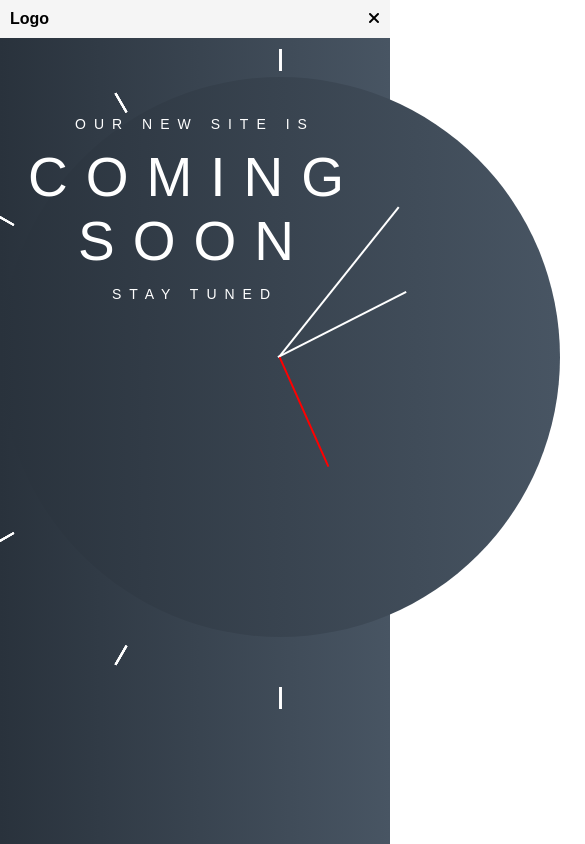
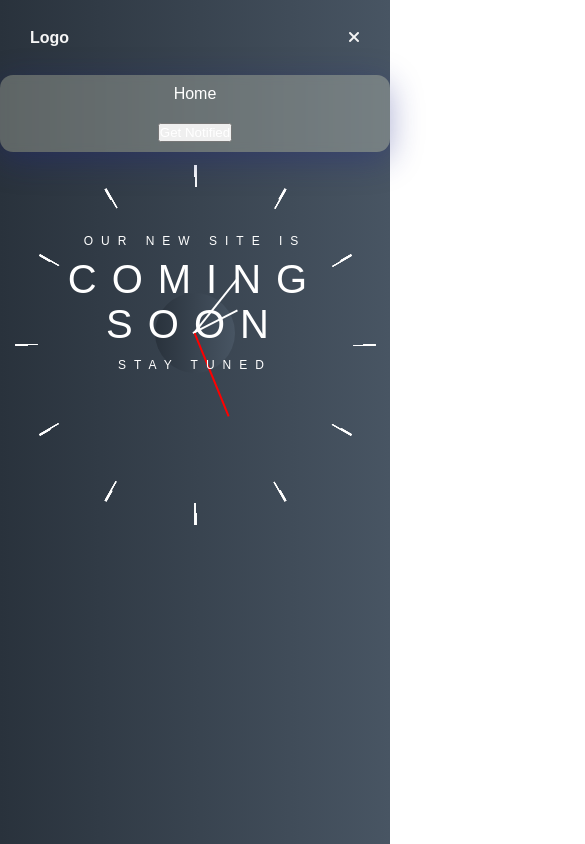
Before and after one commit to Ichie235/AvvicBankComingSoon-page, a React (Create React App) app: page / in a window 390 px wide. Both pictures are taken after a click on the element 373 px from the left and 19 px from the top of the page. Shown: the top 844 px of the page, 585 px wide, since content can reach past the window. Built offline with nearby package versions, Linux system fonts and the light colour scheme; a web font is replaced by a local one.

Commit message:
second commit

```diff
--- a/src/App.css
+++ b/src/App.css
@@ -1,4 +1,6 @@
 .App {
   position: relative;
   text-align: center;
+  width: 100%;
+  margin: 0px auto 0px;
 }
--- a/src/components/clock/clock.css
+++ b/src/components/clock/clock.css
@@ -120,3 +120,32 @@
     background-color: #fff;
     transform-origin: bottom;
   }
+
+  @media screen and (max-width: 576px) {
+.clock {
+  width: 80px;
+  height: 80px;
+  position: absolute;
+  left: 0;
+  right: 0;
+  margin-left: auto;
+  margin-right: auto;
+  margin-top: 75%;
+}
+
+.hour-hand {
+  height: 50px;
+}
+
+.minute-hand {
+  height: 70px;
+}
+
+.second-hand {
+  height: 90px;
+}
+.minute-line {
+  height: 12px;
+  /* transform: translate(-50%, -1000%) !important; */
+}
+  }
--- a/src/components/clock/clock.js
+++ b/src/components/clock/clock.js
@@ -46,6 +46,7 @@ const RoundClock = () => {
           style={{ transform: `rotate(${index * 150}deg) translate(-50%, -1400%)` }}
         />
       ))}
+
     </div>
   );
 };
--- a/src/components/navbar/NavBar.js
+++ b/src/components/navbar/NavBar.js
@@ -15,9 +15,11 @@ const Navbar = () => {
       <div className={`navbar-menu ${isMobileMenuOpen ? 'open' : ''}`}>
         <ul className="navbar-nav">
           <li className="nav-item"><a href="#home">Home</a></li>
-          <li className="nav-item"><a href="#about">About</a></li>
-          <li className="nav-item"><a href="#services">Services</a></li>
-          <li className="nav-item"><a href="#contact">Contact</a></li>
+          <li className="nav-item">
+            <button>
+            <a href="#about">Get Notified</a>
+            </button>
+            </li>
         </ul>
       </div>
 
--- a/src/components/navbar/navbar.css
+++ b/src/components/navbar/navbar.css
@@ -2,8 +2,17 @@
     display: flex;
     justify-content: space-between;
     align-items: center;
-    padding: 10px;
-    background-color: #f5f5f5;
+    font-size: 1rem;
+    padding: 0 30px;
+    color: #f5f5f5;
+    width: 100%;
+    height: 75px;
+    position: fixed;
+    top: 0%;
+    left: 50%;
+    transform: translate(-50%);
+    z-index: 99999;
+
   }
 
   .navbar-logo {
@@ -29,12 +38,12 @@
   }
 
   .nav-item {
-    margin: 0 10px;
+    margin: 0 12px;
   }
 
   .nav-item a {
     text-decoration: none;
-    color: #333;
+    color: #ffff;
   }
 
   .navbar-mobile-toggle {
@@ -50,6 +59,7 @@
       right: 0;
       background-color: #f5f5f5;
       display: none;
+      z-index: 88888;
     }
 
     .navbar-mobile-toggle {
@@ -59,6 +69,11 @@
     .navbar-menu.open {
       display: flex;
       flex-direction: column;
+      background-color: rgba(255,255,225, .25);
+      box-shadow: 0 8px 32px 0 rgba(31,38,135, .37);
+      backdrop-filter: blur(4px);
+      border-radius: 13px;
+      width: 100%;
     }
 
     .navbar-nav {
--- a/src/page/comingSoon/coming.css
+++ b/src/page/comingSoon/coming.css
@@ -201,3 +201,118 @@ THE COMMENTED PIECE OF CODE BELOW IS NOT CUREENTLY BEEN USED */
   padding-top: 20px;
   font-size: 14px;
 }
+
+
+@media screen and (max-width: 576px) {
+  .hero-content-container{
+    margin-top: 60%;
+    font-size: 12px;
+  }
+  .hero-content-heading{
+    font-size: 40px;
+    padding-top: 9px;
+    padding-bottom: 11px;
+    letter-spacing: 15px;
+  }
+  .hero-container{
+    overflow-x: hidden;
+    height: 105vh;
+  }
+  .avvic-logo-2{
+    width: 186px;
+    height: 60px;
+    margin-top: 13%;
+    margin-left: 1%;
+  }
+  .info-heading {
+    font-size: 35px;
+    font-weight: 600;
+  }
+  .info-heading2 {
+    margin-top: 1%;
+  }
+   .info-container{
+    height: 170vh;
+   }
+  .info-content-container {
+    display: block;
+    margin-left: auto;
+    margin-right: auto;
+    margin-top: 10%;
+    width: 100%;
+  }
+  .column:nth-child(2){
+    margin-bottom: 12%;
+    margin-top: 12%;
+  }
+  .icon {
+    width: 45.08px;
+    height: 52.5px;
+  }
+  .info-content-heading {
+    font-weight: 500;
+    font-size: 30px;
+    margin-top: 3%;
+  }
+  .info-content {
+    padding: 5px;
+    line-height: 28px;
+    text-align: left;
+    padding: 5px;
+  }
+  .footer-container{
+    display: block;
+    margin-left: auto;
+    margin-right: auto;
+    margin-top: 8%;
+  }
+  .footer-heading {
+    padding-left: 11px;
+  }
+  .footer-content {
+    padding-left: 10px;
+  }
+
+.contact-us{
+  margin-top: 7px;
+  padding: 2px;
+  gap: 3px;
+}
+
+.contact-form {
+  width: 250px;
+  height: 42px;
+  padding: 7px;
+}
+.contact-btn {
+  width: 72px;
+  height: 42px;
+}
+.subscribe-content {
+  font-size: 11px;
+  text-decoration: underline;
+  word-break: break-all;
+}
+  .footer-icons {
+    margin-top: 3px;
+    margin-bottom: 4px;
+    padding: 12px;
+    gap: 8px;
+  }
+.footer-links{
+  padding-bottom: 2px;
+}
+  .divider-content{
+    display: block;
+  }
+  .divider-content-item:nth-child(1){
+    font-size: 11px;
+    padding-top: 10px;
+    text-align: center;
+  }
+  .divider-content-item:nth-child(2),.divider-content-item:nth-child(3){
+    text-align: center;
+    padding-top: 6px;
+    font-size: 11px;
+  }
+}
--- a/src/page/comingSoon/comingSoon.js
+++ b/src/page/comingSoon/comingSoon.js
@@ -3,7 +3,7 @@ import "../comingSoon/coming.css";
 
 // IMPORTED COMPONENTS
 import RoundClock from "../../components/clock/clock";
-import {Slide,Zoom } from "react-awesome-reveal";
+import { Slide, Zoom } from "react-awesome-reveal";
 
 // IMPORTED IMAGES AND ICON
 import HeroClock from "../../assests/images/heroClock.png";
@@ -29,7 +29,9 @@ export class comingSoon extends Component {
                 <p>OUR NEW SITE IS</p>
               </Slide>
               <Slide direction={"right"}>
-              <h1 className="hero-content-heading">COMING <br/> SOON</h1>
+                <h1 className="hero-content-heading">
+                  COMING <br /> SOON
+                </h1>
               </Slide>
               <p className="hero-content">STAY TUNED</p>
             </div>
@@ -59,7 +61,6 @@ export class comingSoon extends Component {
             </Slide>
           </div>
           <div class="info-content-container">
-
             <div class="column">
               <Zoom>
                 <figure>
@@ -69,7 +70,7 @@ export class comingSoon extends Component {
                   <h3 className="info-content-heading">Secure</h3>
                   <p className="info-content">
                     We employ robust encryption protocols and <br /> stringent
-                  security measures to safeguard your <br /> personal
+                    security measures to safeguard <br /> your personal
                     information and transactions.
                   </p>
                 </div>
@@ -83,8 +84,8 @@ export class comingSoon extends Component {
                 <div>
                   <h3 className="info-content-heading">Fast</h3>
                   <p className="info-content">
-                  Our fast-paced operations ensure that you <br /> can carry out
-                  your banking activities swiftly <br /> and conveniently,
+                    Our fast-paced operations ensure that you <br /> can carry
+                    out your banking activities swiftly <br /> and conveniently,
                     saving you precious time.
                   </p>
                 </div>
@@ -99,18 +100,18 @@ export class comingSoon extends Component {
                   <h3 className="info-content-heading">Support</h3>
                   <p className="info-content">
                     {" "}
-                  our support team is available to provide <br /> prompt and
-                  personalized assistance, ensuring <br /> you receive the best
-                  possible customer <br /> experience.
+                    our support team is available to provide prompt and
+                    personalized assistance, ensuring you receive the best{" "}
+                    possible customer experience.
                   </p>
                 </div>
               </Zoom>
             </div>
           </div>
         </section>
-        <section className='avvic-logo-2-container'>
+        <section className="avvic-logo-2-container">
           <figure>
-          <img src={avvicLogo2} className='avvic-logo-2'></img>
+            <img src={avvicLogo2} className="avvic-logo-2"></img>
           </figure>
         </section>
         <section className="footer-container">
@@ -130,7 +131,8 @@ export class comingSoon extends Component {
               </div>
               <p className="subscribe-content">
                 By subscribing you agree to with our Privacy Policy and provide
-              consent to receive updates from our company.
+                consent to receive <br />
+                updates from our company.
               </p>
             </Slide>
           </div>
@@ -154,11 +156,11 @@ export class comingSoon extends Component {
           </div>
           <div className="footer-column">
             <Slide>
-            <h4 className="footer-heading">Quick Links</h4>
-            <p className="footer-content">Home</p>
-            <p className="footer-content">About us</p>
-            <p className="footer-content">Open Account</p>
-            <p className="footer-content">Careers</p>
+              <h4 className="footer-heading footer-links">Quick Links</h4>
+              <p className="footer-content footer-links">Home</p>
+              <p className="footer-content footer-links">About us</p>
+              <p className="footer-content footer-links">Open Account</p>
+              <p className="footer-content footer-links">Careers</p>
             </Slide>
           </div>
         </section>
@@ -167,8 +169,8 @@ export class comingSoon extends Component {
             <p className="divider-content-item">
               2023 Avvic Group. All rights reserved.
             </p>
-            <p className="divider-content-item">Privacy Policy</p>
-            <p className="divider-content-item">Terms of Service</p>
+            <p className="divider-content-item privacy">Privacy Policy</p>
+            <p className="divider-content-item terms">Terms of Service</p>
           </div>
         </div>
       </div>
```
Lines whose indentation alone changed are shown as unchanged.
